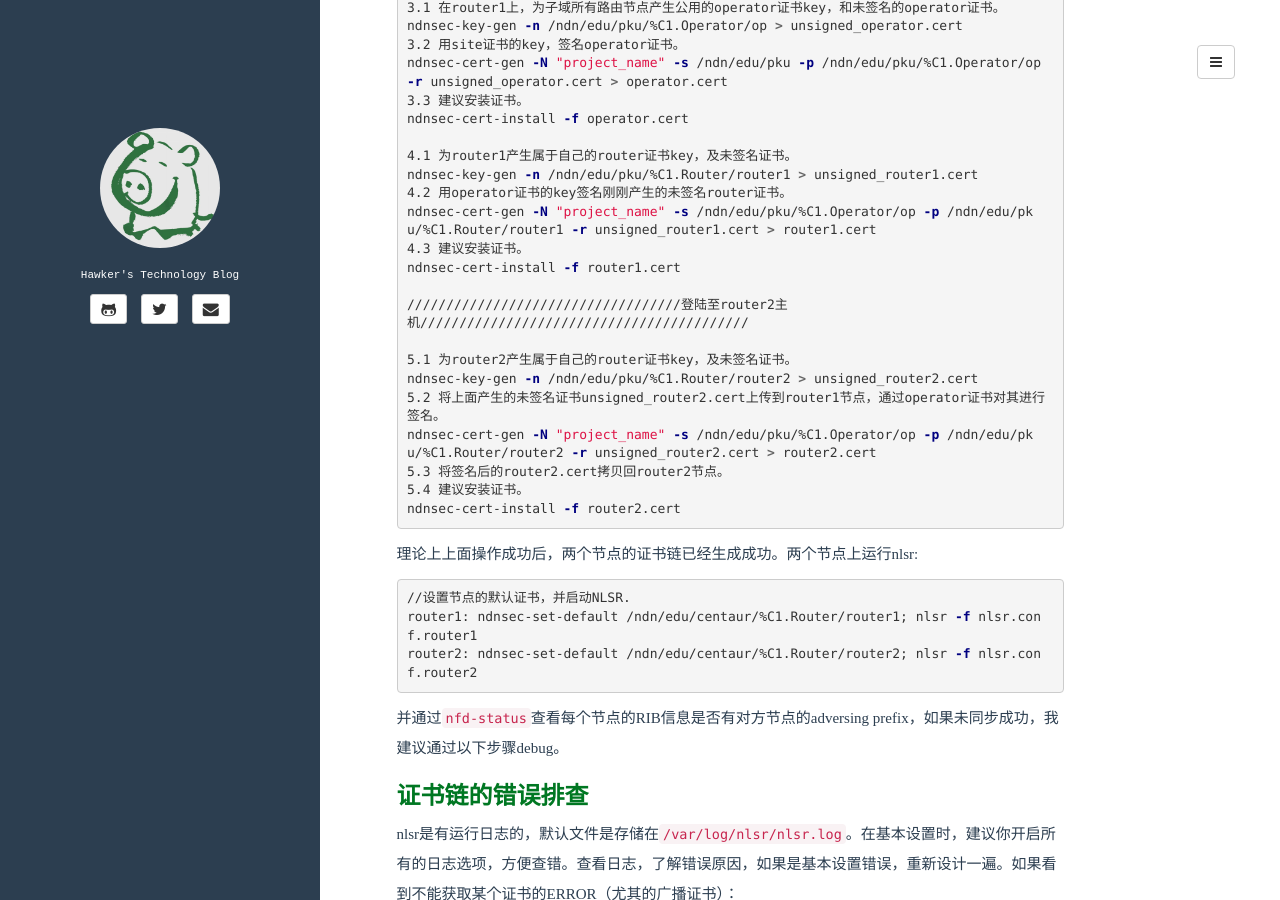
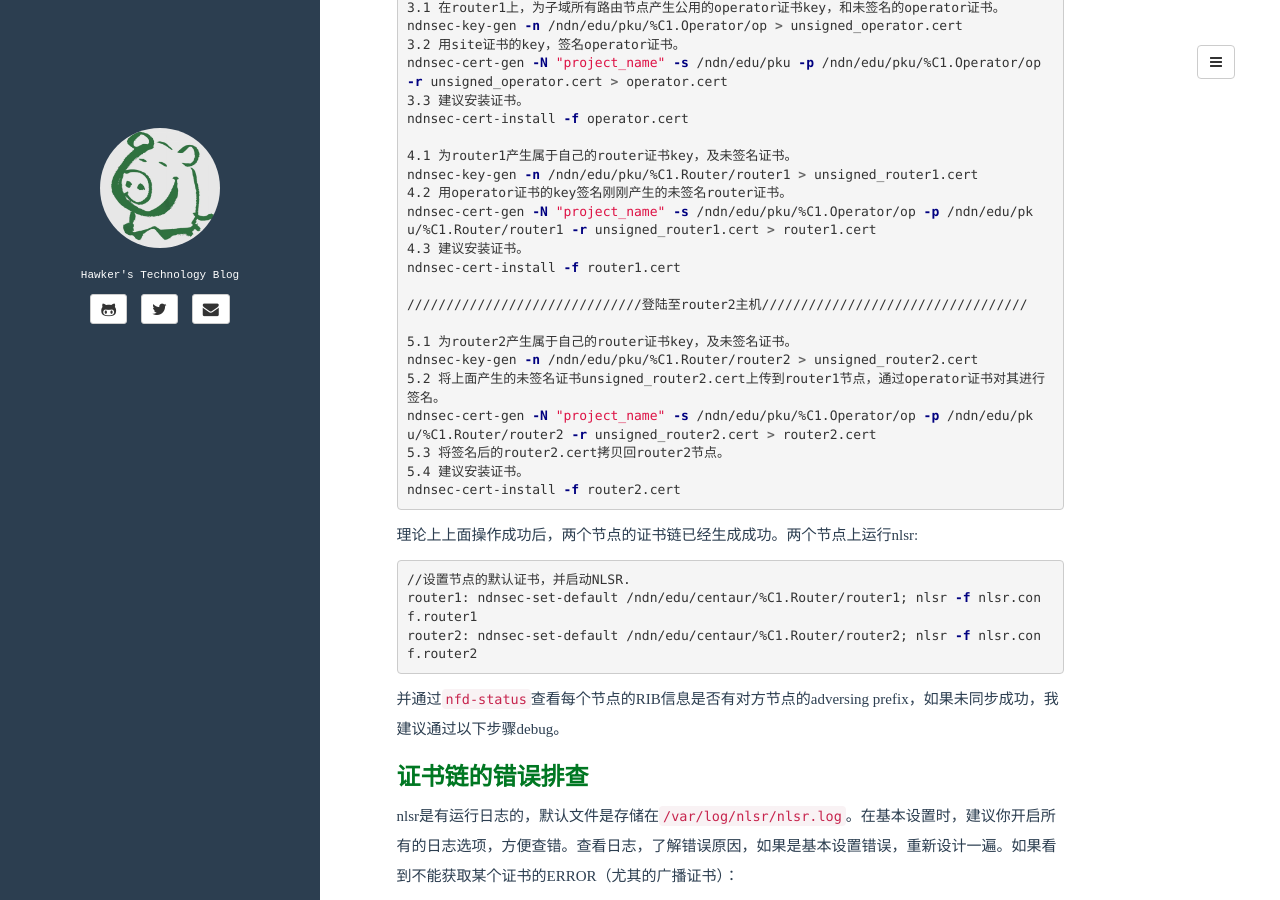
Before and after one commit to hawkxiang/hawkxiang.github.io, a Jekyll site: the page built from _posts/2016.04-10/2016-04-10-nlsr-security-certchain.md, in a window 1280 px wide and 900 px high, scrolled down 2165 px. Built offline with Jekyll 4.4.1, drawn with Linux system fonts in a browser that asks for light colours; comment, search, counter and statistics services are not loaded.

```diff
--- a/_posts/2016.04-10/2016-04-10-nlsr-security-certchain.md
+++ b/_posts/2016.04-10/2016-04-10-nlsr-security-certchain.md
@@ -121,7 +121,7 @@ ndnsec-cert-gen -N "project_name" -s /ndn/edu/pku/%C1.Operator/op -p /ndn/edu/pk
 4.3 建议安装证书。
 ndnsec-cert-install -f router1.cert
 
-///////////////////////////////////登陆至router2主机//////////////////////////////////////////
+//////////////////////////////登陆至router2主机//////////////////////////////////
 
 5.1 为router2产生属于自己的router证书key，及未签名证书。
 ndnsec-key-gen -n /ndn/edu/pku/%C1.Router/router2 > unsigned_router2.cert
```
